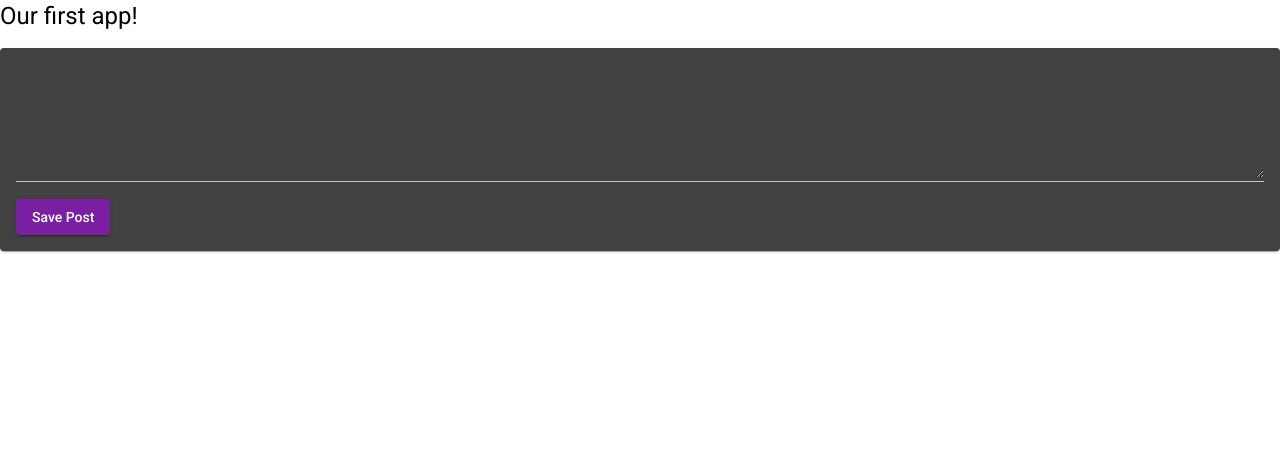
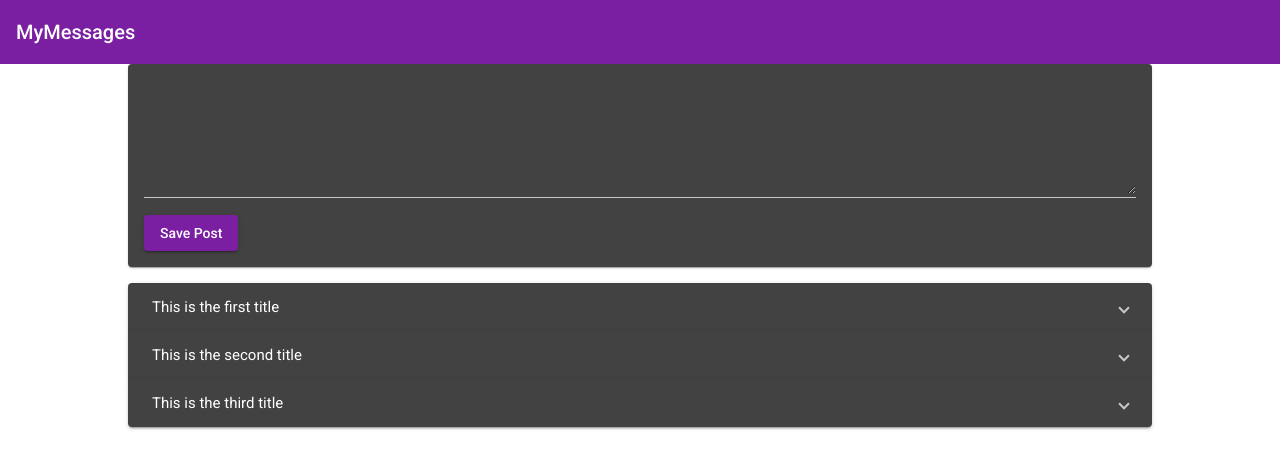
Before and after one commit to jazvillagra/mean-frontend, an Angular app: page / in a window 1280 px wide. Shown: the top 468 px of the page. Built offline with nearby package versions, Linux system fonts and the light colour scheme.

Commit message:
Create list of posts to display

```diff
--- a/src/app/app.component.css
+++ b/src/app/app.component.css
@@ -0,0 +1,5 @@
+main {
+  margin-top: 1rem;
+  width: 80%;
+  margin: auto;
+}
--- a/src/app/app.component.html
+++ b/src/app/app.component.html
@@ -1,2 +1,5 @@
-<h1>Our first app!</h1>
-<app-post-create></app-post-create>
+<app-header></app-header>
+<main>
+  <app-post-create></app-post-create>
+  <app-post-list></app-post-list>
+</main>
--- /dev/null
+++ b/src/app/posts/post-list/post-list.component.css
@@ -0,0 +1,4 @@
+:host {
+  display: block;
+  margin-top: 1rem;
+}
--- /dev/null
+++ b/src/app/posts/post-list/post-list.component.html
@@ -0,0 +1,8 @@
+<mat-accordion multi="true">
+  <mat-expansion-panel *ngFor="let post of posts">
+    <mat-expansion-panel-header>
+      {{post.title}}
+    </mat-expansion-panel-header>
+      {{post.content}}
+  </mat-expansion-panel>
+</mat-accordion>
--- /dev/null
+++ b/src/app/posts/post-list/post-list.component.ts
@@ -0,0 +1,18 @@
+import { Component } from '@angular/core';
+
+@Component({
+  selector: 'app-post-list',
+  templateUrl: './post-list.component.html',
+  styleUrls: ['./post-list.component.css']
+})
+export class PostListComponent {
+  posts = [
+    { title: 'This is the first title',
+      content: 'This is the first description'},
+    { title: 'This is the second title',
+      content: 'This is the second description'},
+    { title: 'This is the third title',
+      content: 'This is the third description'},
+  ];
+
+}
```
Also changed, not shown: src/app/app.module.ts (+11 -2 lines), 1 other file (tests, documents, lock files or other folders).
